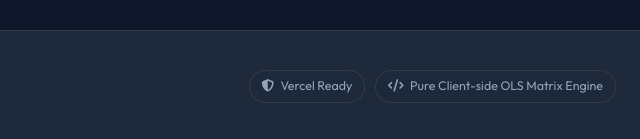
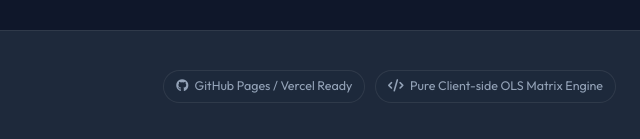
Before and after one commit to Jurass4207/DIC-2-kaggle-50-startup-and-boston-housing, a website: page index.html in a window 1280 px wide. Shown: the part 1966-2105 px from the top of the page, 640-1280 px from the left. Drawn offline with nearby package versions, Linux system fonts and the light colour scheme.

Commit message:
docs: add GitHub Pages deployment link and update badges

```diff
--- a/index.html
+++ b/index.html
@@ -421,7 +421,7 @@
         <span class="footer-sub">實作 5 種特徵選取方法評估、下拉選單多題目切換 (+1分)、任意資料集 URL 載入 (+2分)</span>
       </div>
       <div class="footer-badges">
-        <span class="f-badge"><i class="fa-solid fa-shield-halved"></i> Vercel Ready</span>
+        <span class="f-badge"><i class="fa-brands fa-github"></i> GitHub Pages / Vercel Ready</span>
         <span class="f-badge"><i class="fa-solid fa-code"></i> Pure Client-side OLS Matrix Engine</span>
       </div>
     </div>
```
Also changed, not shown: README.md.
